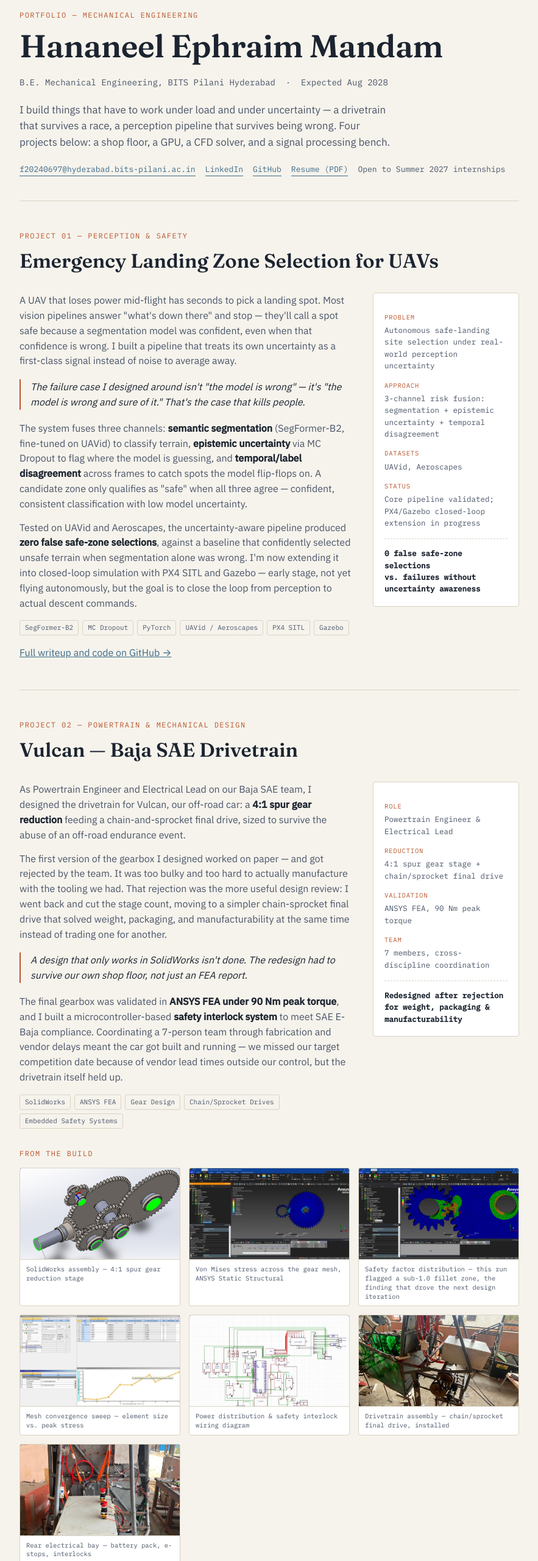
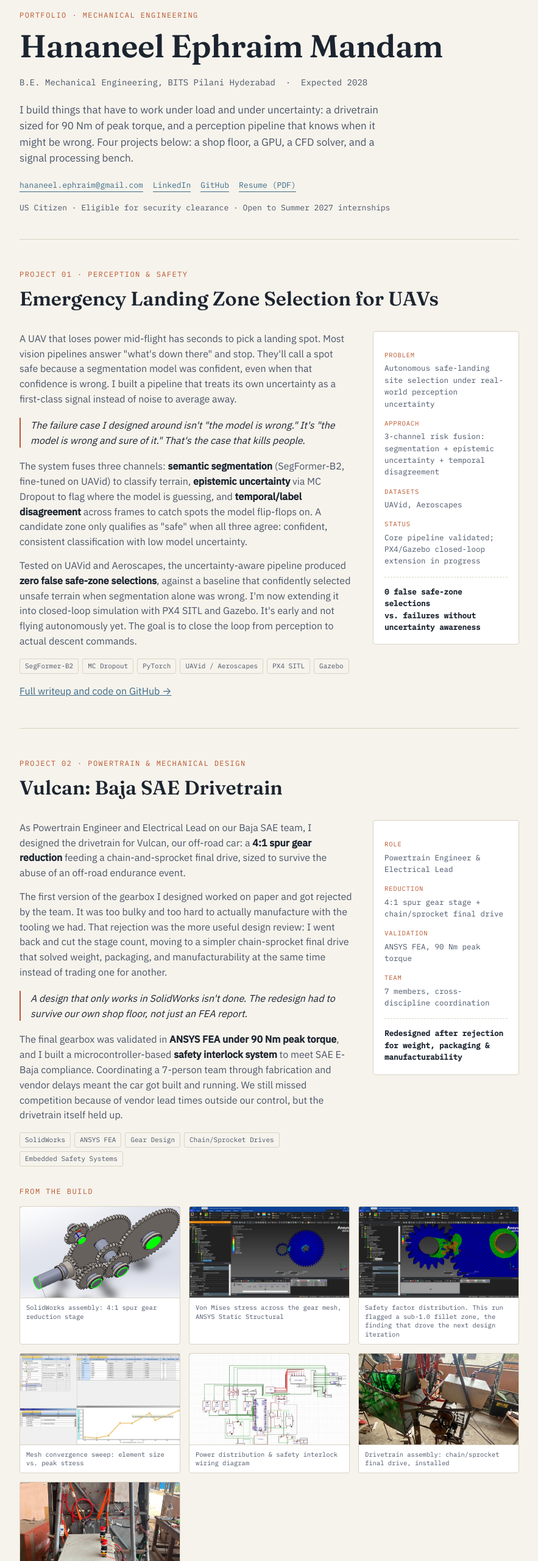
Before and after one commit to Hananeel-dev/hananeel-dev.github.io, a plain HTML site: page index.html in a window 1280 px wide. Shown: the part 40-2600 px from the top of the page at 61% size, without its empty margins (198-1081 px from the left). Drawn offline with Linux system fonts and the light colour scheme.

Commit message:
Add files via upload

```diff
--- a/index.html
+++ b/index.html
@@ -4,7 +4,7 @@
 <meta charset="utf-8">
 <meta name="viewport" content="width=device-width, initial-scale=1, viewport-fit=cover">
 <title>Hananeel Mandam</title>
-<meta name="description" content="Portfolio — UAV emergency landing perception, Baja SAE drivetrain, and real-time ECG signal processing.">
+<meta name="description" content="Portfolio: UAV emergency landing perception, Baja SAE drivetrain, ground-effect CFD, and real-time ECG signal processing.">
 <link rel="preconnect" href="https://fonts.googleapis.com">
 <link rel="preconnect" href="https://fonts.gstatic.com" crossorigin>
 <link href="https://fonts.googleapis.com/css2?family=Fraunces:wght@600;700&family=IBM+Plex+Sans:wght@400;500&family=IBM+Plex+Mono:wght@400;500&display=swap" rel="stylesheet">
@@ -218,39 +218,39 @@
 <div class="wrap">
 
   <header class="hero">
-    <div class="eyebrow">Portfolio — Mechanical Engineering</div>
+    <div class="eyebrow">Portfolio · Mechanical Engineering</div>
     <h1>Hananeel Ephraim Mandam</h1>
-    <div class="role">B.E. Mechanical Engineering, BITS Pilani Hyderabad &nbsp;·&nbsp; Expected Aug 2028</div>
+    <div class="role">B.E. Mechanical Engineering, BITS Pilani Hyderabad &nbsp;·&nbsp; Expected 2028</div>
     <p class="lede">
-      I build things that have to work under load and under uncertainty — a drivetrain that
-      survives a race, a perception pipeline that survives being wrong. Four projects below:
+      I build things that have to work under load and under uncertainty: a drivetrain sized
+      for 90 Nm of peak torque, and a perception pipeline that knows when it might be wrong. Four projects below:
       a shop floor, a GPU, a CFD solver, and a signal processing bench.
     </p>
     <div class="contact-row">
-      <a href="mailto:f20240697@hyderabad.bits-pilani.ac.in">f20240697@hyderabad.bits-pilani.ac.in</a>
+      <a href="mailto:hananeel.ephraim@gmail.com">hananeel.ephraim@gmail.com</a>
       <a href="https://www.linkedin.com/in/hananeel-ephraim-205b00319/" target="_blank" rel="noopener">LinkedIn</a>
       <a href="https://github.com/Hananeel-dev" target="_blank" rel="noopener">GitHub</a>
       <a href="files/Hananeel_Mandam_Resume.pdf" target="_blank" rel="noopener">Resume (PDF)</a>
-      <span style="color:var(--ink-soft)">Open to Summer 2027 internships</span>
+      <span style="color:var(--ink-soft)">US Citizen · Eligible for security clearance · Open to Summer 2027 internships</span>
     </div>
   </header>
 
   <section id="uav">
     <div class="section-head">
-      <div class="eyebrow">Project 01 — Perception &amp; Safety</div>
+      <div class="eyebrow">Project 01 · Perception &amp; Safety</div>
       <h2>Emergency Landing Zone Selection for UAVs</h2>
     </div>
     <div class="project">
       <div class="story">
         <p>
           A UAV that loses power mid-flight has seconds to pick a landing spot. Most vision
-          pipelines answer "what's down there" and stop — they'll call a spot safe because a
+          pipelines answer "what's down there" and stop. They'll call a spot safe because a
           segmentation model was confident, even when that confidence is wrong. I built a
           pipeline that treats its own uncertainty as a first-class signal instead of noise
           to average away.
         </p>
         <div class="moment">
-          The failure case I designed around isn't "the model is wrong" — it's "the model is
+          The failure case I designed around isn't "the model is wrong." It's "the model is
           wrong and sure of it." That's the case that kills people.
         </div>
         <p>
@@ -258,15 +258,15 @@
           fine-tuned on UAVid) to classify terrain, <strong>epistemic uncertainty</strong> via
           MC Dropout to flag where the model is guessing, and <strong>temporal/label
           disagreement</strong> across frames to catch spots the model flip-flops on. A
-          candidate zone only qualifies as "safe" when all three agree — confident,
+          candidate zone only qualifies as "safe" when all three agree: confident,
           consistent classification with low model uncertainty.
         </p>
         <p>
           Tested on UAVid and Aeroscapes, the uncertainty-aware pipeline produced
           <strong>zero false safe-zone selections</strong>, against a baseline that
           confidently selected unsafe terrain when segmentation alone was wrong. I'm now
-          extending it into closed-loop simulation with PX4 SITL and Gazebo — early stage,
-          not yet flying autonomously, but the goal is to close the loop from perception to
+          extending it into closed-loop simulation with PX4 SITL and Gazebo. It's early and
+          not flying autonomously yet. The goal is to close the loop from perception to
           actual descent commands.
         </p>
         <div class="tag-row">
@@ -299,8 +299,8 @@
 
   <section id="vulcan">
     <div class="section-head">
-      <div class="eyebrow">Project 02 — Powertrain &amp; Mechanical Design</div>
-      <h2>Vulcan — Baja SAE Drivetrain</h2>
+      <div class="eyebrow">Project 02 · Powertrain &amp; Mechanical Design</div>
+      <h2>Vulcan: Baja SAE Drivetrain</h2>
     </div>
     <div class="project">
       <div class="story">
@@ -311,7 +311,7 @@
           endurance event.
         </p>
         <p>
-          The first version of the gearbox I designed worked on paper — and got rejected by
+          The first version of the gearbox I designed worked on paper and got rejected by
           the team. It was too bulky and too hard to actually manufacture with the tooling we
           had. That rejection was the more useful design review: I went back and cut the
           stage count, moving to a simpler chain-sprocket final drive that solved weight,
@@ -326,8 +326,8 @@
           The final gearbox was validated in <strong>ANSYS FEA under 90 Nm peak torque</strong>,
           and I built a microcontroller-based <strong>safety interlock system</strong> to meet
           SAE E-Baja compliance. Coordinating a 7-person team through fabrication and vendor
-          delays meant the car got built and running — we missed our target competition date
-          because of vendor lead times outside our control, but the drivetrain itself held up.
+          delays meant the car got built and running. We still missed competition because of
+          vendor lead times outside our control, but the drivetrain itself held up.
         </p>
         <div class="tag-row">
           <span class="tag">SolidWorks</span>
@@ -357,7 +357,7 @@
       <div class="gallery-grid">
         <figure>
           <img src="img/vulcan-cad-assembly.png" alt="SolidWorks CAD assembly of the 4:1 spur gear reduction stage" loading="lazy">
-          <figcaption>SolidWorks assembly — 4:1 spur gear reduction stage</figcaption>
+          <figcaption>SolidWorks assembly: 4:1 spur gear reduction stage</figcaption>
         </figure>
         <figure>
           <img src="img/vulcan-fea-stress.jpg" alt="ANSYS von Mises stress contour on the final drive gear mesh" loading="lazy">
@@ -365,11 +365,11 @@
         </figure>
         <figure>
           <img src="img/vulcan-fea-safety.jpg" alt="ANSYS safety factor contour on the gearbox" loading="lazy">
-          <figcaption>Safety factor distribution — this run flagged a sub-1.0 fillet zone, the finding that drove the next design iteration</figcaption>
+          <figcaption>Safety factor distribution. This run flagged a sub-1.0 fillet zone, the finding that drove the next design iteration</figcaption>
         </figure>
         <figure>
           <img src="img/vulcan-fea-sweep.jpg" alt="Mesh convergence parameter sweep chart" loading="lazy">
-          <figcaption>Mesh convergence sweep — element size vs. peak stress</figcaption>
+          <figcaption>Mesh convergence sweep: element size vs. peak stress</figcaption>
         </figure>
         <figure>
           <img src="img/vulcan-wiring.jpg" alt="Electrical wiring and safety interlock diagram" loading="lazy">
@@ -377,11 +377,11 @@
         </figure>
         <figure>
           <img src="img/vulcan-build-1.jpg" alt="Vulcan drivetrain assembly on the car" loading="lazy">
-          <figcaption>Drivetrain assembly — chain/sprocket final drive, installed</figcaption>
+          <figcaption>Drivetrain assembly: chain/sprocket final drive, installed</figcaption>
         </figure>
         <figure>
           <img src="img/vulcan-build-2.jpg" alt="Vulcan rear electrical bay with battery pack and e-stops" loading="lazy">
-          <figcaption>Rear electrical bay — battery pack, e-stops, interlocks</figcaption>
+          <figcaption>Rear electrical bay: battery pack, e-stops, interlocks</figcaption>
         </figure>
       </div>
     </div>
@@ -389,7 +389,7 @@
 
   <section id="aero">
     <div class="section-head">
-      <div class="eyebrow">Project 03 — Computational Fluid Dynamics</div>
+      <div class="eyebrow">Project 03 · Computational Fluid Dynamics</div>
       <h2>Ground-Effect Wing Aerodynamics (In Progress)</h2>
     </div>
     <div class="project">
@@ -432,7 +432,7 @@
           <dt>Next</dt>
           <dd>Inverted single-element wing, ground-effect ride-height study</dd>
           <dt>Status</dt>
-          <dd>In progress — validation sweep running</dd>
+          <dd>In progress, validation sweep running</dd>
         </dl>
       </aside>
     </div>
@@ -466,7 +466,7 @@
 
   <section id="ceeri">
     <div class="section-head">
-      <div class="eyebrow">Project 04 — Physiological Signal Processing</div>
+      <div class="eyebrow">Project 04 · Physiological Signal Processing</div>
       <h2>Real-Time ECG Peak Detection</h2>
     </div>
     <div class="project">
@@ -490,8 +490,8 @@
           didn't take the bait in the same spots.
         </div>
         <p>
-          On the MIT-BIH NSTDB benchmark, Pan-Tompkins++ hit <strong>98.8% R-peak detection
-          accuracy versus 81.7% for NeuroKit2</strong> — a 17-point gap. The plots below show
+          On the MIT-BIH NSTDB benchmark at 24 dB and 18 dB SNR, Pan-Tompkins++ hit
+          <strong>98.8% R-peak detection accuracy versus 81.7% for NeuroKit2</strong>. The plots below show
           five representative cases: NeuroKit2 places a peak mid-baseline, off by
           700–800&nbsp;ms from the nearest real beat, while Pan-Tompkins++ stays correctly
           silent or locks onto the true QRS complex.
@@ -515,24 +515,24 @@
           <dt>Withheld</dt>
           <dd>Application context, team data, and system-level results</dd>
         </dl>
-        <div class="result">98.8% vs. 81.7%<br>R-peak accuracy, Pan-Tompkins++ vs. NeuroKit2 (MIT-BIH NSTDB)</div>
+        <div class="result">98.8% vs. 81.7%<br>R-peak accuracy, Pan-Tompkins++ vs. NeuroKit2 (MIT-BIH NSTDB, 24 and 18 dB SNR)</div>
       </aside>
     </div>
 
     <div class="gallery">
-      <span class="eyebrow">NeuroKit2 vs. Pan-Tompkins++ — public dataset benchmark</span>
+      <span class="eyebrow">NeuroKit2 vs. Pan-Tompkins++ · public dataset benchmark</span>
       <div class="gallery-grid">
         <figure>
           <img src="img/pt-hallucination-1.png" alt="NeuroKit2 hallucinated peak, case 1, 781 ms from nearest ground truth beat" loading="lazy">
-          <figcaption>Case 1 — NeuroKit2 peak 781 ms from nearest real beat; Pan-Tompkins++ correctly tracks true QRS complexes</figcaption>
+          <figcaption>Case 1: NeuroKit2 peak 781 ms from nearest real beat; Pan-Tompkins++ correctly tracks true QRS complexes</figcaption>
         </figure>
         <figure>
           <img src="img/pt-hallucination-3.png" alt="NeuroKit2 hallucinated peak, case 3, in a noisy baseline segment" loading="lazy">
-          <figcaption>Case 3 — NeuroKit2 mid-baseline false peak in a noisier segment</figcaption>
+          <figcaption>Case 3: NeuroKit2 mid-baseline false peak in a noisier segment</figcaption>
         </figure>
         <figure>
           <img src="img/pt-hallucination-5.png" alt="NeuroKit2 hallucinated peak, case 5, 739 ms from nearest ground truth beat" loading="lazy">
-          <figcaption>Case 5 — NeuroKit2 peak 739 ms from nearest real beat, flat baseline</figcaption>
+          <figcaption>Case 5: NeuroKit2 peak 739 ms from nearest real beat, flat baseline</figcaption>
         </figure>
       </div>
     </div>
@@ -546,7 +546,7 @@
     <div class="about-grid">
       <div>
         <h3>Education</h3>
-        <p>B.E. Mechanical Engineering, BITS Pilani, Hyderabad Campus — Expected August 2028.</p>
+        <p>B.E. Mechanical Engineering, BITS Pilani, Hyderabad Campus. Expected 2028.</p>
       </div>
       <div>
         <h3>Experience</h3>
@@ -554,7 +554,7 @@
       </div>
       <div>
         <h3>Tools</h3>
-        <p>SolidWorks, ANSYS, Python, PyTorch, MATLAB, Embedded C/Arduino</p>
+        <p>SolidWorks, ANSYS (Mechanical, Fluent), Python, PyTorch, MATLAB, Embedded C/Arduino</p>
       </div>
       <div>
         <h3>Currently</h3>
@@ -564,8 +564,8 @@
   </section>
 
   <footer>
-    <span>Hananeel Ephraim Mandam — Mechanical Engineering, BITS Pilani Hyderabad</span>
-    <span>f20240697@hyderabad.bits-pilani.ac.in</span>
+    <span>Hananeel Ephraim Mandam · Mechanical Engineering, BITS Pilani Hyderabad</span>
+    <span>hananeel.ephraim@gmail.com</span>
   </footer>
 
 </div>
```
